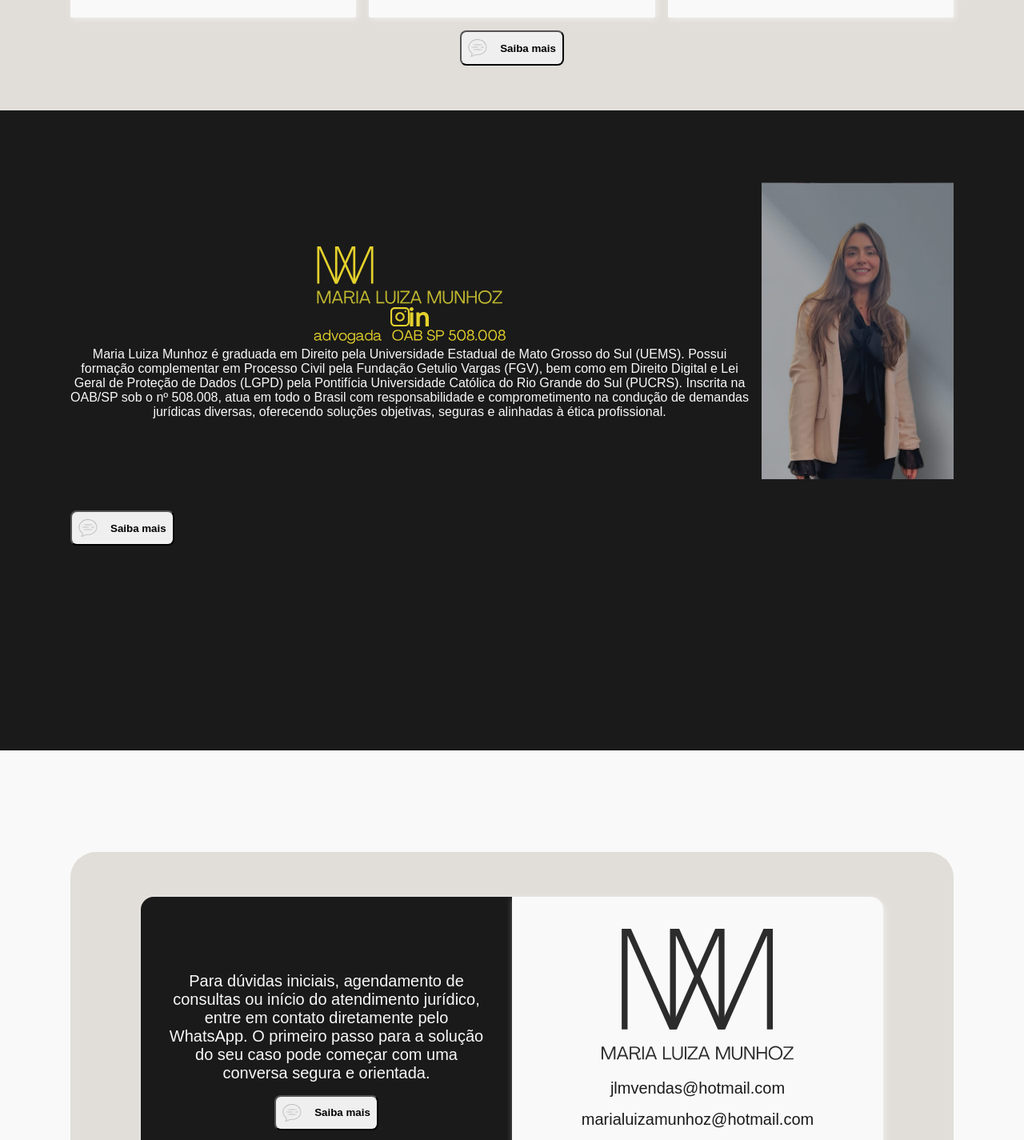
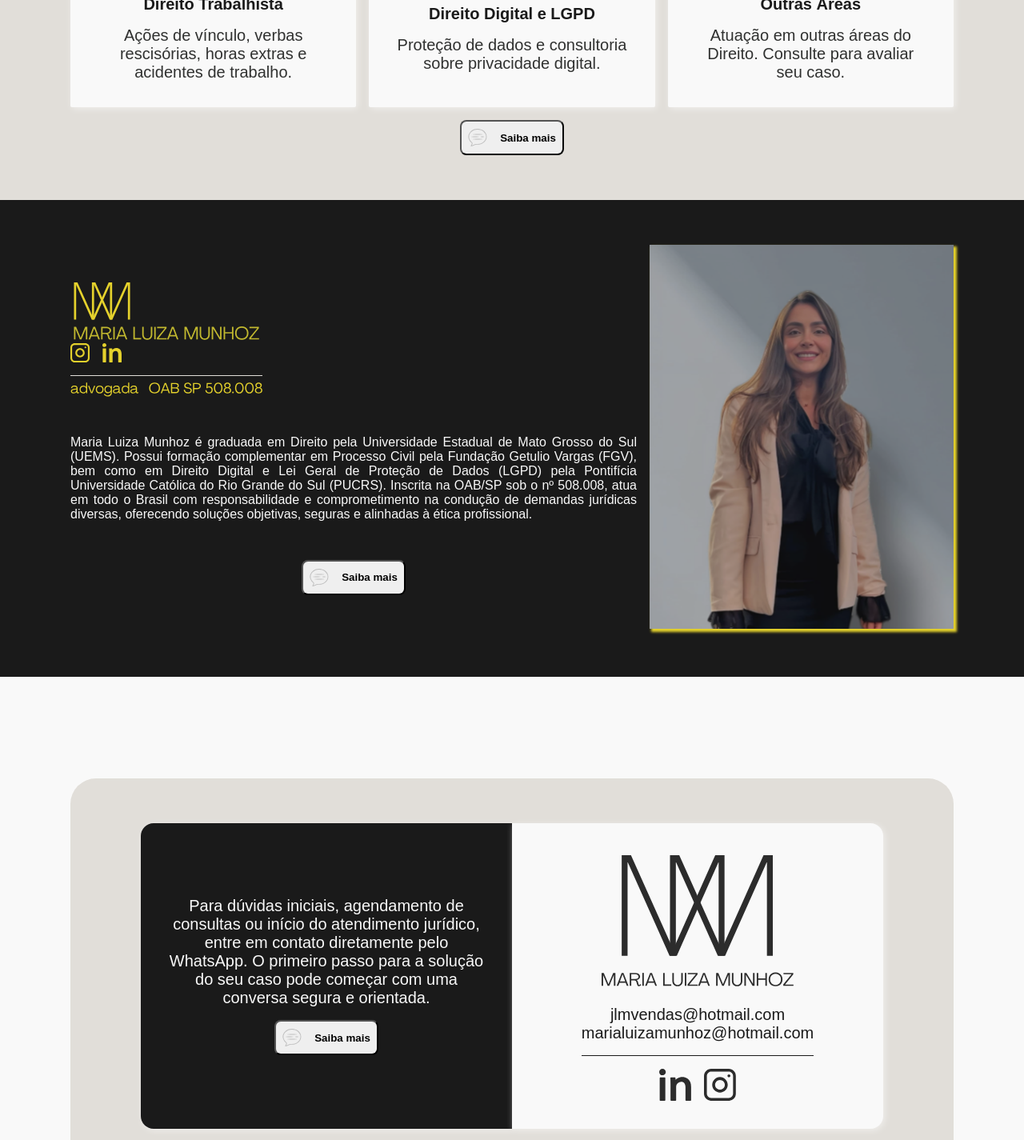
Before and after one commit to HigorBernardesPNG/laddingMalu, a Next.js app: page / in a window 1280 px wide. Shown: the part 1360-2785 px from the top of the page at 80% size. Built offline with nearby package versions, Linux system fonts and the light colour scheme.

Commit message:
Style: Aplica alterações no style e reorganiza estrutura de alinhamento dos elementos das utimas sessões

```diff
--- a/src/components/ContatoSection/ContatoSection.module.scss
+++ b/src/components/ContatoSection/ContatoSection.module.scss
@@ -39,7 +39,7 @@
 
   @include flex-center;
   flex-direction: column;
-  width: 100%;
+  width:  100%;
   box-shadow: 2px 2px 8px rgba(255, 255, 255, 0.514);
   background-color: $light-color;
   padding: 32px 32px;
@@ -55,3 +55,27 @@
 .ctaButton {
   @include button-base;
 }
+
+.containerAreaContatosEmails {
+
+  border-bottom: 1px solid $dark-color;
+  padding-bottom: 1rem;
+
+}
+
+.containerButtonsRedesSociais {
+
+  display: flex;
+  gap: 1rem;
+  align-items: center;
+  // border-top: 1px solid $dark-color;
+
+}
+
+.ButtonRedesSociais {
+
+  border: none;
+  background: none;
+  cursor: pointer;
+
+}
--- a/src/components/ContatoSection/index.tsx
+++ b/src/components/ContatoSection/index.tsx
@@ -28,11 +28,13 @@ const ContatoSection = () => {
                     priority
                 />
 
-                <p> jlmvendas@hotmail.com </p>
-                <p> marialuizamunhoz@hotmail.com </p>
+                <div className={styles.containerAreaContatosEmails}>
+                    <p> jlmvendas@hotmail.com </p>
+                    <p> marialuizamunhoz@hotmail.com </p>
+                </div>
 
-                <div>
-                    <button>
+                <div className={styles.containerButtonsRedesSociais}>
+                    <button className={styles.ButtonRedesSociais}>
                         <Image
                             src="/images/botoesLinkedinAreaContato.svg"
                             alt="Logo da advogada Maria Luiza Munhoz"
@@ -41,7 +43,7 @@ const ContatoSection = () => {
                             priority
                         />
                     </button>
-                    <button>
+                    <button className={styles.ButtonRedesSociais}>
                         <Image
                             src="/images/botoesInstagramAreaContato.svg"
                             alt="Logo da advogada Maria Luiza Munhoz"
--- a/src/components/HeroSection/HeroSection.module.scss
+++ b/src/components/HeroSection/HeroSection.module.scss
@@ -5,8 +5,8 @@
   @include grid-desktop;
   // background-color: $background-one;
   background-image: url(/images/areaInicial.svg);
-  height: 100lvh;
-  width: 100lvw;
+  // height: 100lvh;
+  // width: 100lvw;
   text-align: center;
 }
 
--- a/src/components/SobreSection/Sobre.module.scss
+++ b/src/components/SobreSection/Sobre.module.scss
@@ -4,9 +4,9 @@
 .hero {
   @include grid-desktop;
   background-color: $dark-color;
-  height: 100lvh;
-  width: 100lvw;
-  text-align: center;
+  // height: 100lvh;
+  // width: 100lvw;
+  // text-align: center;
 }
 
 .container {
@@ -15,12 +15,54 @@
   margin: 0 auto;
 }
 
+.containerSobre {
+
+    display: flex;
+    flex-direction: column;
+    align-items: flex-start;
+    gap: 0.5em;
+
+}
+
+.containerLogoERedesSociais {
+
+  border-bottom: 1px solid $light-gray;
+  padding-bottom: 1em;
+
+}
+
+.containerRedesSocias {
+  display: flex;
+  gap: 1em;
+}
+
+.containerSobreTexto {
+
+  text-align: justify;
+  margin: 3rem 0;
+
+}
+
 .paragraph {
   color: $light-color;
   font-size: $size-text-block;
   font-weight: 400;
 }
 
+.containerButton {
+
+  display: flex;
+  justify-content: center;
+
+}
+
 .ctaButton {
   @include button-base;
 }
+
+.imagemMariaLuzia {
+
+  // box-shadow: inset;
+  box-shadow: 3px 3px 3px 1px $primary-color;
+
+}
--- a/src/components/SobreSection/index.tsx
+++ b/src/components/SobreSection/index.tsx
@@ -7,7 +7,8 @@ const SobreSection = () => {
     <section className={styles.hero}>
         <div className={styles.container}>
             <section>
-            <div>
+                <div className={styles.containerSobre}>
+                    <div className={styles.containerLogoERedesSociais}>
                         <Image
                             src="/images/logoComEscrita.svg"
                             alt="Logo da advogada Maria Luiza Munhoz"
@@ -15,7 +16,7 @@ const SobreSection = () => {
                             height={72}
                             priority
                         />
-                <div>
+                        <div className={styles.containerRedesSocias}>
                             <Image
                             src="/images/instagram.svg"
                             alt="Logo da advogada Maria Luiza Munhoz"
@@ -31,6 +32,7 @@ const SobreSection = () => {
                             priority
                             />
                         </div>
+                    </div>
                     <Image
                         src="/images/escritaAdvogadaOAB.svg"
                         alt="Logo da advogada Maria Luiza Munhoz"
@@ -39,7 +41,7 @@ const SobreSection = () => {
                         priority
                     />
                 </div>
-            <div>
+                <div className={styles.containerSobreTexto}>
                     <p className={styles.paragraph}>
                         Maria Luiza Munhoz é graduada em Direito pela Universidade Estadual de Mato Grosso do Sul (UEMS).
                         Possui formação complementar em Processo Civil pela Fundação Getulio Vargas (FGV), bem como em Direito Digital
@@ -48,19 +50,7 @@ const SobreSection = () => {
                         de demandas jurídicas diversas, oferecendo soluções objetivas, seguras e alinhadas à ética profissional.
                     </p>
                 </div>
-        </section>
-        <section>
-            <Image
-                    src="/images/fotoDaProfissional.svg"
-                    alt="Logo da advogada Maria Luiza Munhoz"
-                    width={240}
-                    height={440}
-                    priority
-                />
-        </section>
-
-
-      </div>
+                <div className={styles.containerButton}>
                     <button className={styles.ctaButton}>
                         <Image
                         src="/images/iconButton.svg"
@@ -70,6 +60,18 @@ const SobreSection = () => {
                         priority
                         /> Saiba mais
                     </button>
+                </div>
+            </section>
+            <section>
+                <Image className={styles.imagemMariaLuzia}
+                        src="/images/fotoDaProfissional.svg"
+                        alt="Logo da advogada Maria Luiza Munhoz"
+                        width={380}
+                        height={480}
+                        priority
+                    />
+            </section>
+        </div>
     </section>
   );
 };
```
Lines whose indentation alone changed are shown as unchanged.
